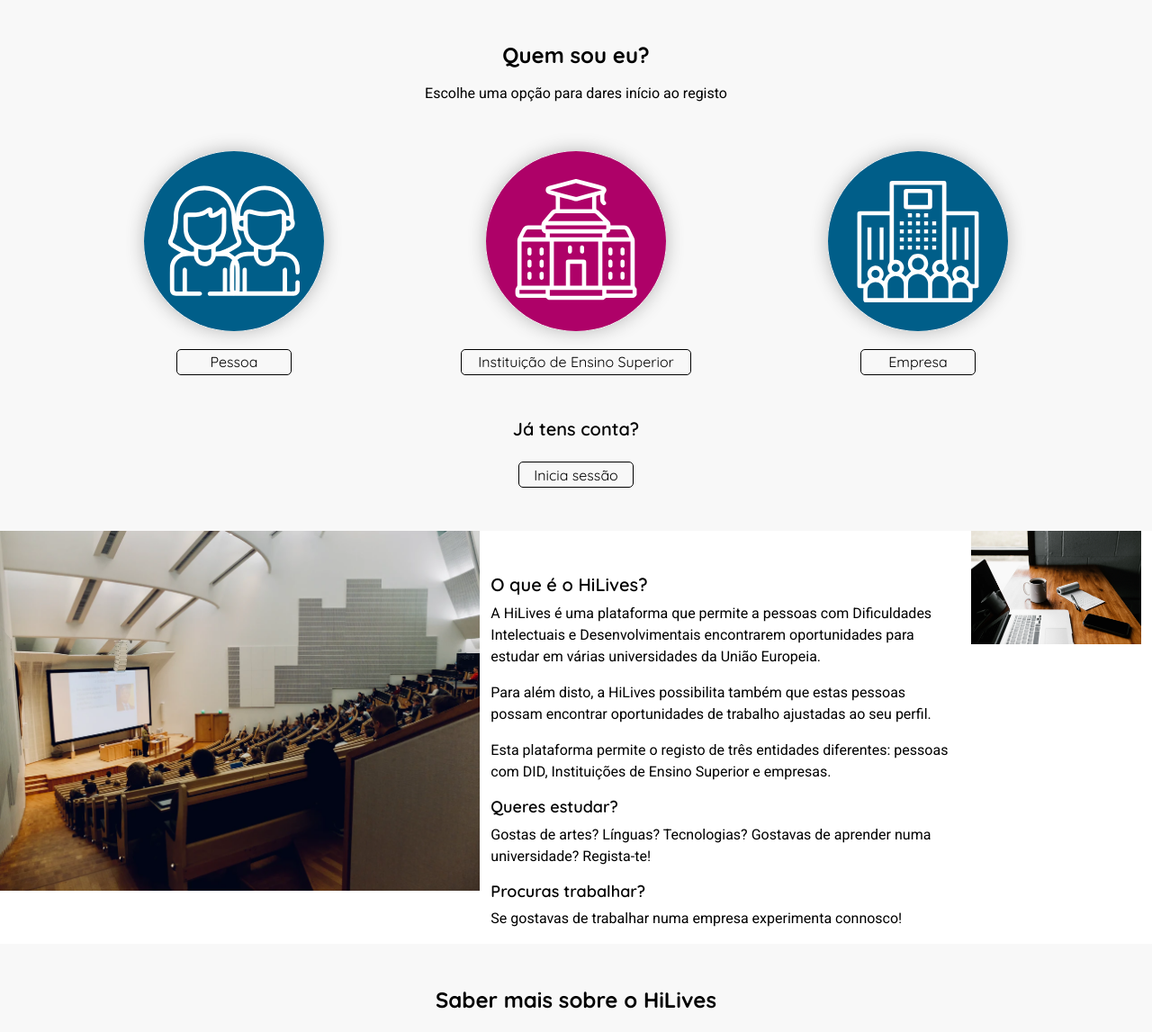
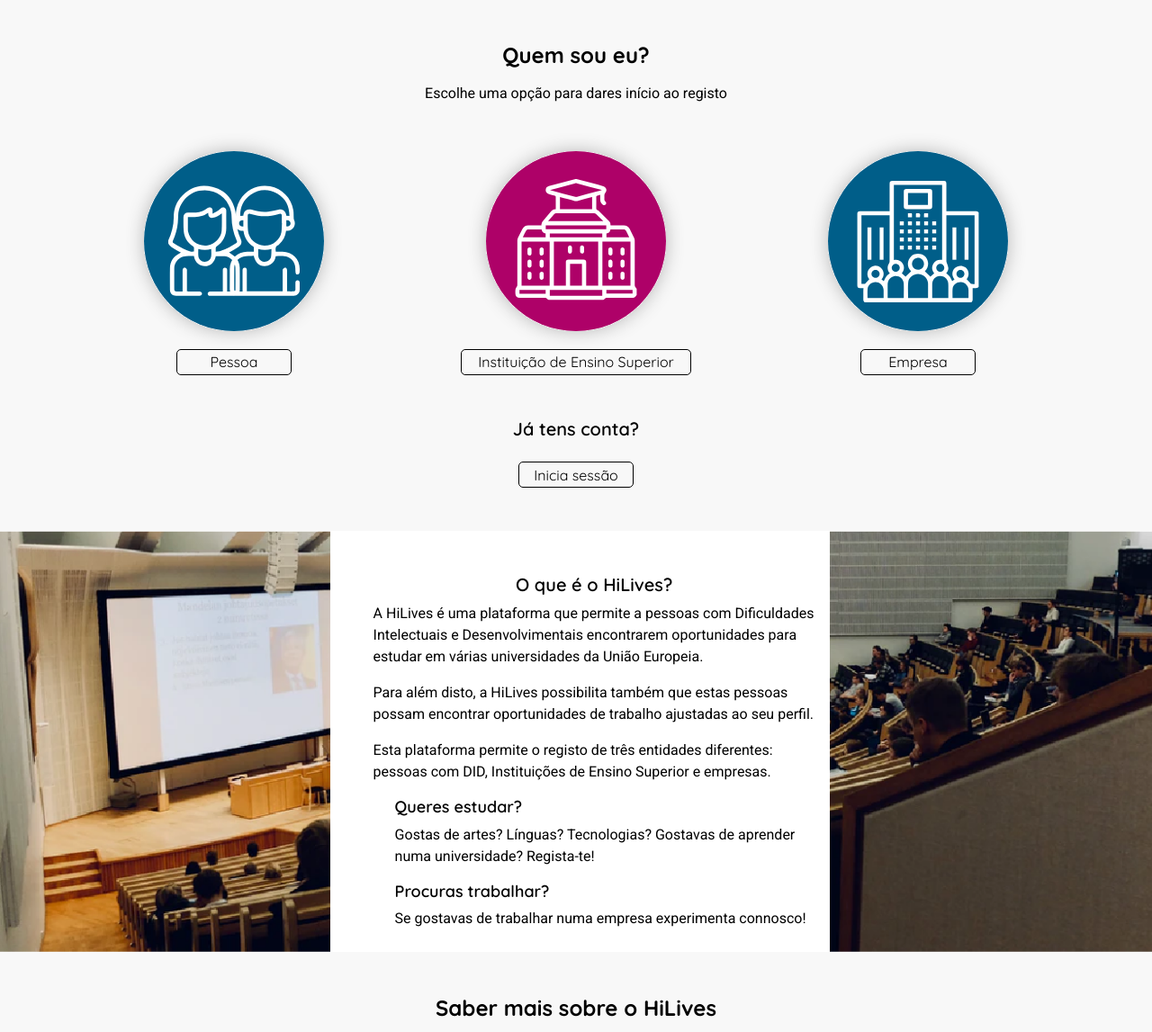
Before and after one commit to wtv-filipa/HiLivesProject, a PHP site: page / in a window 1280 px wide. Shown: the part 624-1771 px from the top of the page at 90% size. Run offline with PHP 8.4, Linux system fonts and the light colour scheme; some libraries are stand-ins or nearby versions.

Commit message:
Edit homepages layout and fix hover on buttons

```diff
--- a/HiLives/public/css/homepage.css
+++ b/HiLives/public/css/homepage.css
@@ -3,6 +3,22 @@
 .bg-cover {
   background-size: cover !important;
   min-height: 70vh;
+}
+
+.bgCoverSection{
+  background-size: cover !important;
+  background-repeat: no-repeat;
+  position: relative;
+  min-height: 468px;
+}
+
+.bg-white{
+  max-width: 555px;
+  min-height: 468px;
+  background-color: #FFFFFF;
+  float: right;
+  margin-left: 28%;
+  margin-right: 28%;
 }
 
 body {
--- a/HiLives/public/pt/components/homepageNoLogin.php
+++ b/HiLives/public/pt/components/homepageNoLogin.php
@@ -17,53 +17,46 @@
             <div class="col-12 col-md-4">
                 <img src="public/img/Person.svg" alt="Ícone da Pessoa com DID" class="img-fluid" title="Pessoa">
                 <br>
-                <button class="btn buttonDesign buttonHome buttonRegisterSize m-0">
-                    <a href="public/pt/pages/registerPerson.php">Pessoa</a>
-                </button>
+                <a href="public/pt/pages/registerPerson.php">
+                    <button class="btn buttonDesign buttonHome buttonRegisterSize m-0">Pessoa</button>
+                </a>
             </div>
             <div class="col-12 col-md-4">
                 <img src="public/img/HEI.svg" alt="Ícone da Instituição de Ensino Superior" class="img-fluid" title="Instituição de Ensino Superior">
                 <br>
-                <button class="btn buttonDesign buttonHome buttonRegisterSizeHEI m-0">
-                    <a href="public/pt/pages/registerHei.php">Instituição de Ensino Superior</a>
-                </button>
+                <a href="public/pt/pages/registerHei.php">
+                    <button class="btn buttonDesign buttonHome buttonRegisterSizeHEI m-0">Instituição de Ensino Superior</button>
+                </a>
             </div>
             <div class="col-12 col-md-4">
                 <img src="public/img/Comp.svg" alt="Ícone da Empresa" class="img-fluid" title="Empresa">
                 <br>
-                <button class="btn buttonDesign buttonHome buttonRegisterSize m-0">
-                    <a href="public/pt/pages/registerComp.php">Empresa</a>
-                </button>
+                <a href="public/pt/pages/registerComp.php">
+                    <button class="btn buttonDesign buttonHome buttonRegisterSize m-0">Empresa</button>
+                </a>
             </div>
         </div>
         <h3 class="pt-5 pb-3">Já tens conta?</h3>
-        <button class="btn buttonDesign buttonHome buttonRegisterSize m-0">
-            <a href="public/pt/pages/login.php">Inicia sessão</a>
-        </button>
+        <a href="public/pt/pages/login.php">
+            <button class="btn buttonDesign buttonHome buttonRegisterSize m-0">Inicia sessão</button>
+        </a>
     </div>
 </section>
 <!-- About HiLives -->
-<section class="container-fluid">
-    <div class="row">
-        <div class="col-md-5 p-0">
-            <img src="public/img/homeAbout.webp" alt="Ícone da Empresa" class="img-fluid imgHome" title="Empresa">
-        </div>
-        <div class="col-md-5">
-            <h3 class="pt-5">O que é o HiLives?</h3>
-            <p>A HiLives é uma plataforma que permite a pessoas com Dificuldades Intelectuais e Desenvolvimentais encontrarem oportunidades para estudar em várias universidades da União Europeia. </p>
+<section style="background: url(public/img/homeAbout.png)" class="jumbotron bgCoverSection">
+    <div class="bg-white ps-5 pe-3">
+        <h3 class="pt-5 text-center">O que é o HiLives?</h3>
+        <p>A HiLives é uma plataforma que permite a pessoas com Dificuldades Intelectuais e Desenvolvimentais encontrarem oportunidades para estudar em várias universidades da União Europeia. </p>
 
-            <p>Para além disto, a HiLives possibilita também que estas pessoas possam encontrar oportunidades de trabalho ajustadas ao seu perfil.</p>
+        <p>Para além disto, a HiLives possibilita também que estas pessoas possam encontrar oportunidades de trabalho ajustadas ao seu perfil.</p>
 
-            <p>Esta plataforma permite o registo de três entidades diferentes: pessoas com DID, Instituições de Ensino Superior e empresas.</p>
-
+        <p>Esta plataforma permite o registo de três entidades diferentes: pessoas com DID, Instituições de Ensino Superior e empresas.</p>
+        <div class="ps-4">
             <h4>Queres estudar?</h4>
             <p>Gostas de artes? Línguas? Tecnologias? Gostavas de aprender numa universidade? Regista-te!</p>
 
             <h4>Procuras trabalhar?</h4>
             <p>Se gostavas de trabalhar numa empresa experimenta connosco!</p>
-        </div>
-        <div class="col-md-2">
-            <img src="public/img/homeAbout2.webp" alt="Ícone da Empresa" class="img-fluid imgHome" title="Empresa">
         </div>
     </div>
 </section>
--- a/HiLives/public/pt/components/navbar.php
+++ b/HiLives/public/pt/components/navbar.php
@@ -6,9 +6,11 @@
         </a>
         <div class=" navbar-nav ms-auto">
             <div>
+                <a href="public/pt/pages/login.php">
                     <button class="btn buttonDesign buttonWork buttonLoginSize m-0">
-                    <a href="public/pt/pages/login.php">Iniciar Sessão</a>
+                    Iniciar Sessão
                 </button>
+            </a>
                 <span class="name ms-2 me-2 align-middle">
                     |
                 </span>
```
Also changed, not shown: HiLives/public/pt/components/homePerson.php (+17 -19 lines), HiLives/public/pt/components/messageRegister.php (+5 -3 lines), HiLives/public/img/backups/homeAbout.webp (renamed from HiLives/public/img/homeAbout.webp), HiLives/public/img/backups/homeAbout2.webp (renamed from HiLives/public/img/homeAbout2.webp), HiLives/public/img/backups/homeStories - cópia.png (added), HiLives/public/img/backups/homeStories2 - cópia.png (renamed from HiLives/public/img/homeStories2.png), HiLives/public/img/homeAbout.png (added), HiLives/public/img/homeStories.png. Lines whose indentation alone changed are shown as unchanged.
